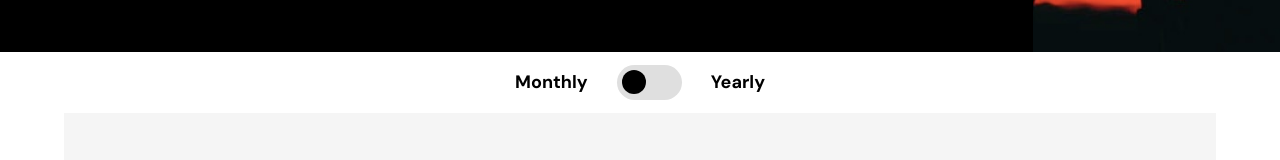
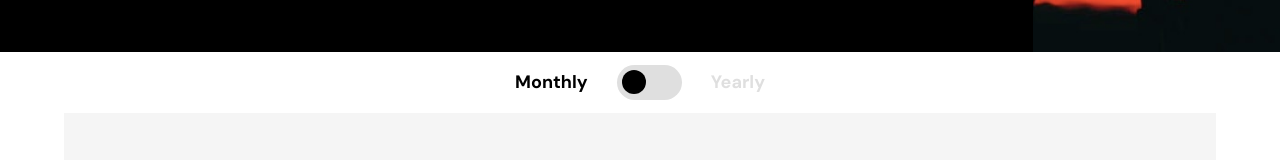
Before and after one commit to chungleee/photosnap, a Next.js app: page /pricing in a window 1280 px wide. Shown: the part 466-626 px from the top of the page. Built offline with nearby package versions, Linux system fonts and the light colour scheme.

Commit message:
feat: color class

```diff
--- a/pages/pricing.module.scss
+++ b/pages/pricing.module.scss
@@ -1,4 +1,5 @@
 @import '../styles/mixins';
+@import '../styles/variables';
 
 .plan__type {
 	display: flex;
@@ -20,3 +21,7 @@
 		justify-content: space-around;
 	}
 }
+
+.light__grey {
+	color: map-get($map: $colors, $key: light-grey);
+}
```
